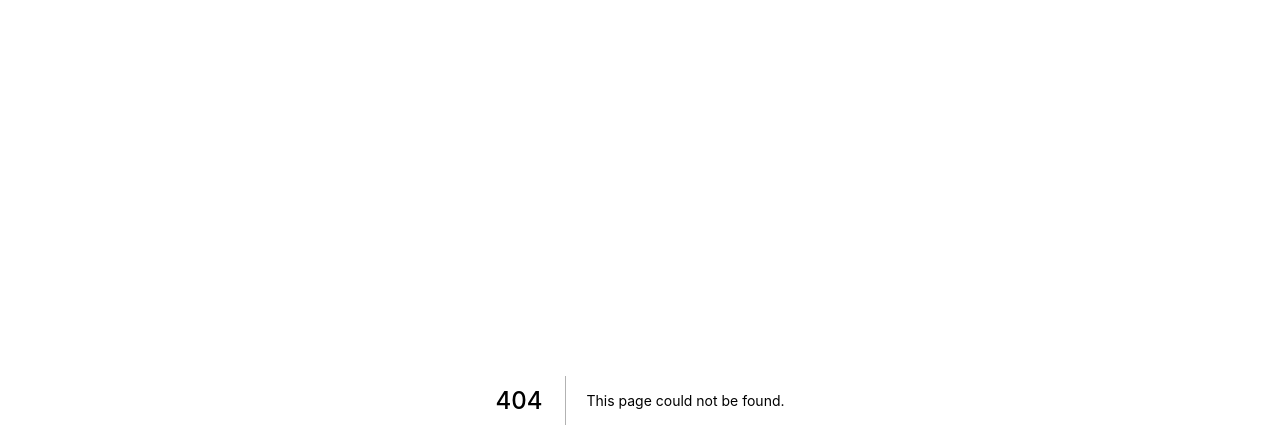
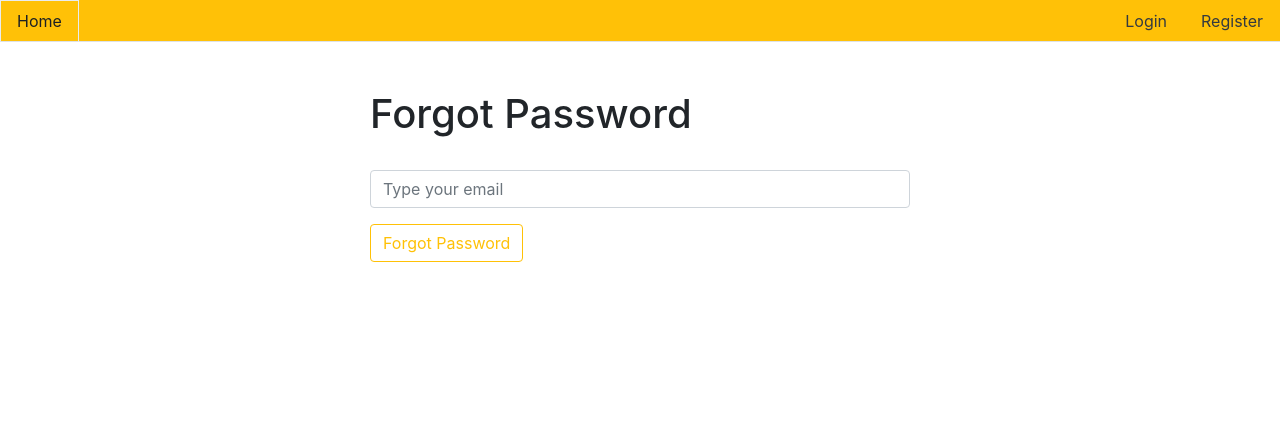
Before and after one commit to Navneet-Singh-123/Hybrid-Tech-Client, a Next.js app: page /auth/password/forgot in a window 1280 px wide. Before the commit this address had no page. Shown: the top 448 px of the page. Built offline with nearby package versions, Linux system fonts and the light colour scheme.

Commit message:
Forgot password and reset password pages created

```diff
--- /dev/null
+++ b/pages/auth/password/forgot.js
@@ -0,0 +1,72 @@
+import { useState } from "react";
+import axios from "axios";
+import { showErrorMessage, showSuccessMessage } from "../../../helpers/alerts";
+import { API } from "../../../config";
+import Layout from "../../../components/Layout";
+
+const ForgotPassword = () => {
+  const [state, setState] = useState({
+    email: "",
+    buttonText: "Forgot Password",
+    success: "",
+    error: "",
+  });
+
+  const { email, buttonText, success, error } = state;
+
+  const handleChange = (e) => {
+    setState({ ...state, email: e.target.value, success: "", error: "" });
+  };
+
+  const handleSubmit = async (e) => {
+    e.preventDefault();
+    try {
+      setState({ ...state, buttonText: "Sending" });
+      const res = await axios.put(`${API}/forgot-password`, { email });
+      //   console.log("Forgot password: ", res);
+      setState({
+        ...state,
+        email: "",
+        buttonText: "Done",
+        success: res.data.message,
+      });
+    } catch (error) {
+      // console.log(error.response.data.error);
+      setState({ ...state, error: error.response.data.error });
+    }
+  };
+
+  const passwordForgotForm = () => (
+    <form onSubmit={handleSubmit}>
+      <div className="form-group">
+        <input
+          type="email"
+          className="form-control"
+          onChange={handleChange}
+          value={email}
+          placeholder="Type your email"
+          required
+        />
+      </div>
+      <div>
+        <button className="btn btn-outline-warning">{buttonText}</button>
+      </div>
+    </form>
+  );
+
+  return (
+    <Layout>
+      <div className="row">
+        <div className="col-md-6 offset-md-3">
+          <h1>Forgot Password</h1>
+          <br />
+          {success && showSuccessMessage(success)}
+          {error && showErrorMessage(error)}
+          {passwordForgotForm()}
+        </div>
+      </div>
+    </Layout>
+  );
+};
+
+export default ForgotPassword;
--- a/pages/login.js
+++ b/pages/login.js
@@ -90,6 +90,9 @@
         {success && showSuccessMessage(success)}
         {error && showErrorMessage(error)}
         {loginForm()}
+        <Link href="/auth/password/forgot">
+          <a className="text-danger float-right">Forgot Password</a>
+        </Link>
       </div>
     </Layout>
   );
```
Also changed, not shown: pages/auth/password/reset/[id].js (added, +91 -0 lines).
